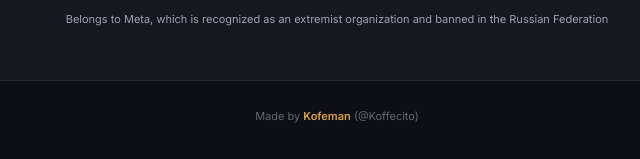
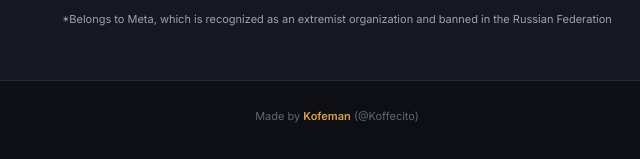
Before and after one commit to koffecito/Rampedia, a plain HTML site: page article-links.html in a window 1280 px wide. Shown: the part 2116-2275 px from the top of the page, 303-943 px from the left. Drawn offline with Linux system fonts and the light colour scheme; files whose address does not match are found by name.

Commit message:
Add files via upload

```diff
--- a/article-links.html
+++ b/article-links.html
@@ -572,7 +572,13 @@ function renderSection(section){
   if(section.disclaimer){
     const disclaimer=document.createElement("p");
     disclaimer.className="disclaimer";
-    disclaimer.textContent=section.disclaimer;
+
+    const mark=document.createElement("span");
+    mark.className="disclaimer-mark";
+    mark.textContent="*";
+
+    disclaimer.appendChild(mark);
+    disclaimer.appendChild(document.createTextNode(section.disclaimer));
     wrapper.appendChild(disclaimer);
   }
 
```
